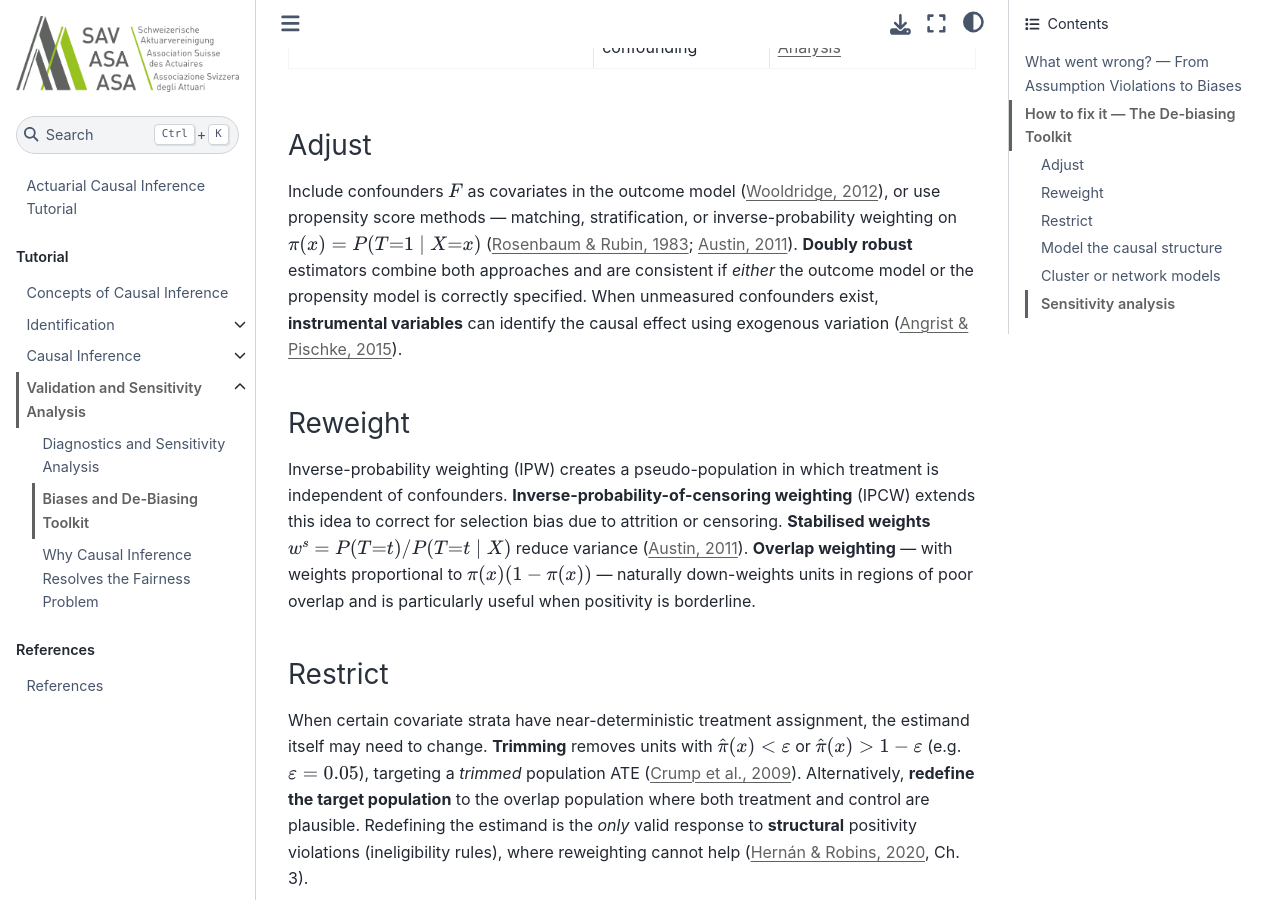
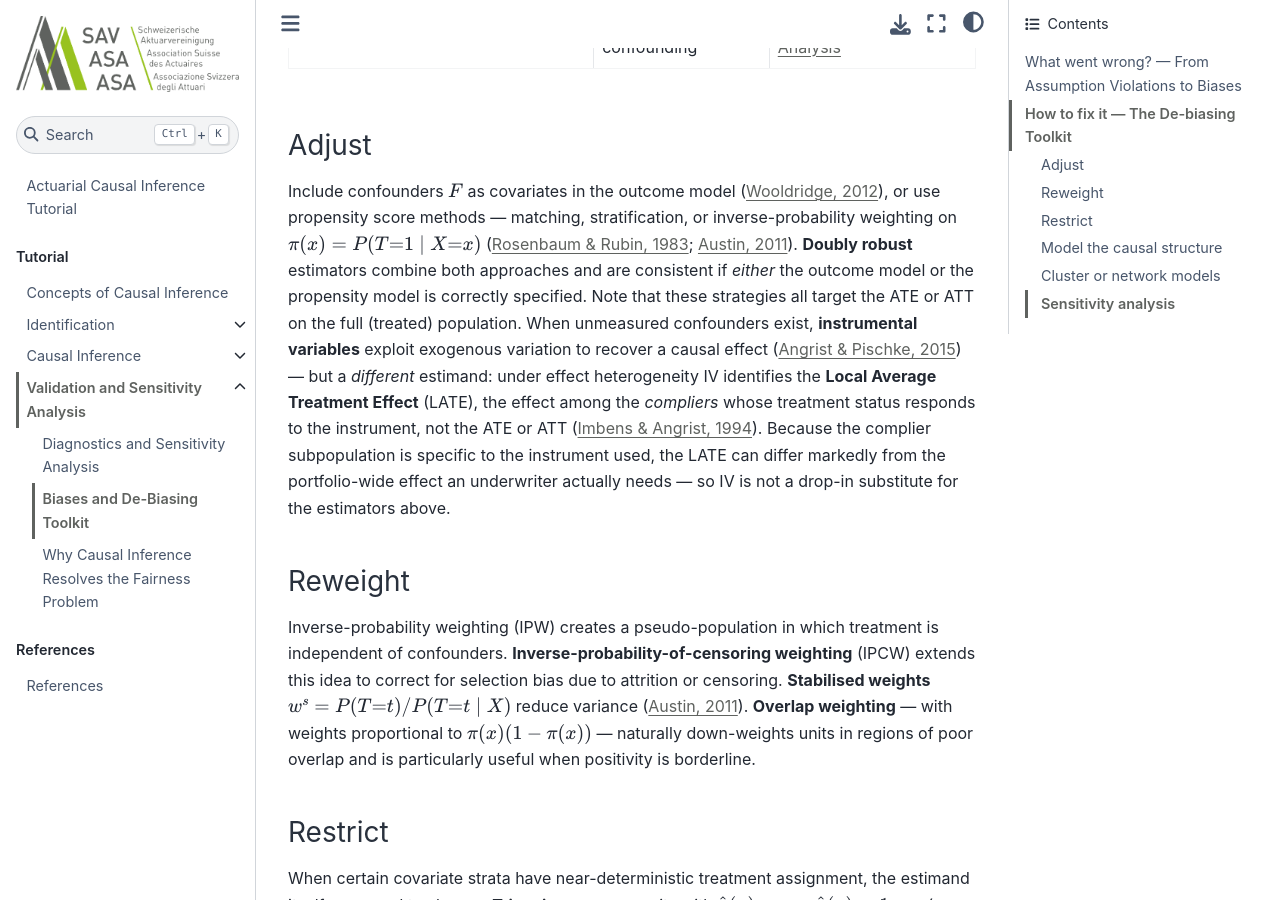
Before and after one commit to actuarial-data-science/ActuarialCausalInference, a Jupyter Book: the page built from tutorial/debias.md, in a window 1280 px wide and 900 px high, scrolled down 4215 px. Built offline with Jupyter Book 1.0.4 settings and Sphinx 7.4.7 and the Sphinx Book theme 1.1.4, drawn with Linux system fonts in a browser that asks for light colours; pages that are not in the unit, such as notebooks, are missing from menus; comment, search, counter and statistics services are not loaded.

Commit message:
Clarify IV identifies the LATE, not the ATE/ATT, in debias Adjust
The Adjust subsection presented instrumental variables as identifying "the
causal effect" alongside regression/PS/doubly-robust estimators (which target
ATE/ATT). Note IV solves a different identification problem and recovers the
LATE — the complier-specific, instrument-dependent estimand — which under
heterogeneity differs from the portfolio-wide effect. Add Imbens & Angrist (1994).

```diff
--- a/tutorial/debias.md
+++ b/tutorial/debias.md
@@ -95,7 +95,7 @@ The biases above are not merely theoretical concerns — they are practical obst
 
 ### Adjust
 
-Include confounders $F$ as covariates in the outcome model ([Wooldridge, 2012](https://doi.org/10.1016/C2011-0-05506-1)), or use propensity score methods — matching, stratification, or inverse-probability weighting on $\pi(x) = P(T{=}1 \mid X{=}x)$ ([Rosenbaum & Rubin, 1983](https://doi.org/10.1093/biomet/70.1.41); [Austin, 2011](https://doi.org/10.1080/00273171.2011.568786)). **Doubly robust** estimators combine both approaches and are consistent if *either* the outcome model or the propensity model is correctly specified. When unmeasured confounders exist, **instrumental variables** can identify the causal effect using exogenous variation ([Angrist & Pischke, 2015](https://doi.org/10.2307/j.ctt5vhbqm)).
+Include confounders $F$ as covariates in the outcome model ([Wooldridge, 2012](https://doi.org/10.1016/C2011-0-05506-1)), or use propensity score methods — matching, stratification, or inverse-probability weighting on $\pi(x) = P(T{=}1 \mid X{=}x)$ ([Rosenbaum & Rubin, 1983](https://doi.org/10.1093/biomet/70.1.41); [Austin, 2011](https://doi.org/10.1080/00273171.2011.568786)). **Doubly robust** estimators combine both approaches and are consistent if *either* the outcome model or the propensity model is correctly specified. Note that these strategies all target the ATE or ATT on the full (treated) population. When unmeasured confounders exist, **instrumental variables** exploit exogenous variation to recover a causal effect ([Angrist & Pischke, 2015](https://doi.org/10.2307/j.ctt5vhbqm)) — but a *different* estimand: under effect heterogeneity IV identifies the **Local Average Treatment Effect** (LATE), the effect among the *compliers* whose treatment status responds to the instrument, not the ATE or ATT ([Imbens & Angrist, 1994](https://doi.org/10.2307/2951620)). Because the complier subpopulation is specific to the instrument used, the LATE can differ markedly from the portfolio-wide effect an underwriter actually needs — so IV is not a drop-in substitute for the estimators above.
 
 ### Reweight
 
```
